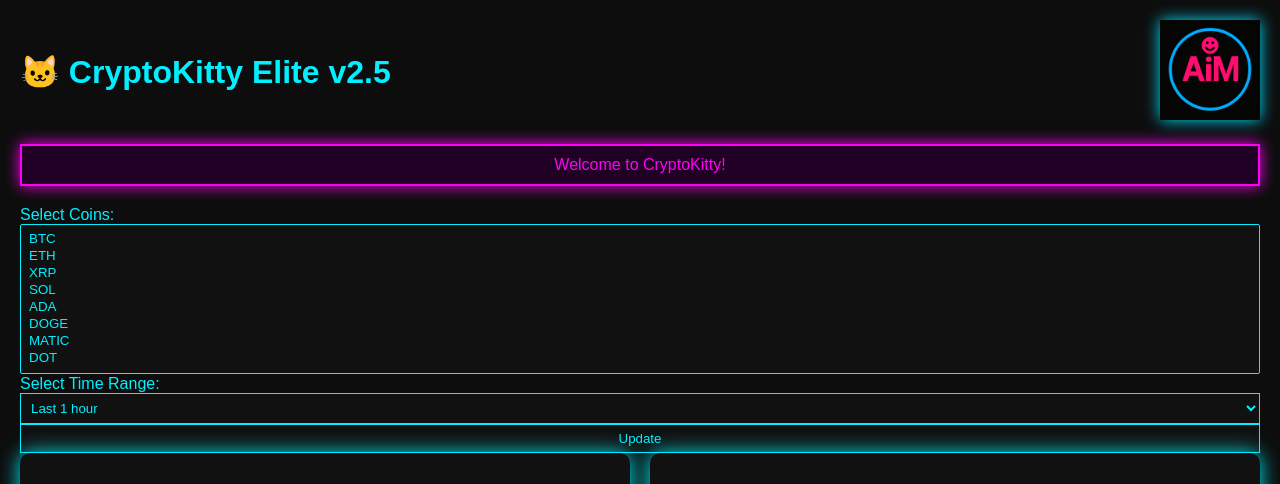
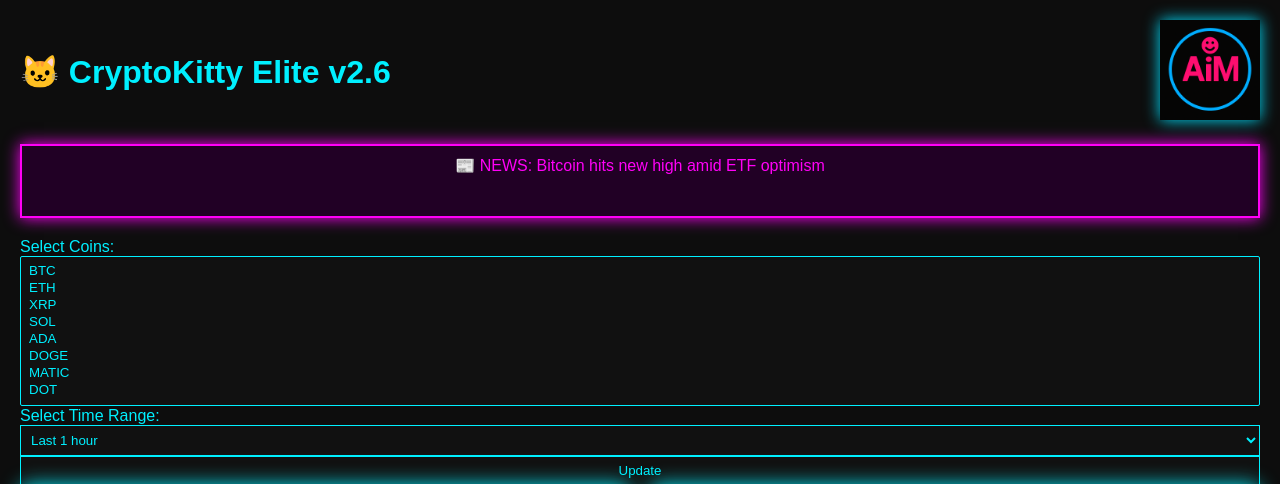
Before and after one commit to MattyAtown/CryptoKitty-Live, a Flask app: page / in a window 1280 px wide. Shown: the top 484 px of the page. Run offline with Flask 3, Linux system fonts and the light colour scheme.

Commit message:
Update index.html

```diff
--- a/templates/index.html
+++ b/templates/index.html
@@ -2,7 +2,7 @@
 <html lang="en">
 <head>
   <meta charset="UTF-8">
-  <title>CryptoKitty Elite v2.5</title>
+  <title>CryptoKitty Elite v2.6</title>
   <script src="https://cdn.jsdelivr.net/npm/chart.js"></script>
   <style>
     body {
@@ -33,6 +33,7 @@
       color: #ff00f7;
       text-align: center;
       box-shadow: 0 0 15px #ff00f7;
+      min-height: 50px;
     }
     .content-row {
       display: flex;
@@ -68,11 +69,12 @@
 <body>
 <div class="main-wrapper">
   <div class="top-bar">
-    <h1>🐱 CryptoKitty Elite v2.5</h1>
+    <h1>🐱 CryptoKitty Elite v2.6</h1>
     <div class="top-right-logo">
       <img src="{{ url_for('static', filename='logo.png') }}" alt="Logo">
     </div>
   </div>
+
   <div class="alert-banner" id="alertBanner">Welcome to CryptoKitty!</div>
 
   <form method="POST">
@@ -195,6 +197,39 @@
     now.getHours().toString().padStart(2, '0') + ':' +
     now.getMinutes().toString().padStart(2, '0') + ':' +
     now.getSeconds().toString().padStart(2, '0');
+
+  // Flashing Banner Rotation Logic
+  const bannerMessages = [];
+  {% for coin, trend in trends.items() %}
+    {% if trend == 'WARNING' %}
+      bannerMessages.push("🚨 WARNING: {{ coin }} is falling fast!");
+    {% elif trend == 'RISER' %}
+      bannerMessages.push("📈 RISING: {{ coin }} is surging upward!");
+    {% endif %}
+  {% endfor %}
+  {% if news_headlines %}
+    {% for news in news_headlines %}
+      bannerMessages.push("📰 NEWS: {{ news }}");
+    {% endfor %}
+  {% endif %}
+
+  let bannerIndex = 0;
+  function rotateBanner() {
+    if (bannerMessages.length > 0) {
+      document.getElementById('alertBanner').textContent = bannerMessages[bannerIndex];
+      bannerIndex = (bannerIndex + 1) % bannerMessages.length;
+    } else {
+      document.getElementById('alertBanner').textContent = "Welcome to CryptoKitty!";
+    }
+  }
+  setInterval(rotateBanner, 5000);
+  rotateBanner();
+
+  // CryptoDog Toggle & Sounds
+  function toggleCryptoDog() {
+    const widget = document.getElementById("cryptoDogWidget");
+    widget.style.display = widget.style.display === "none" ? "block" : "none";
+  }
 </script>
 </body>
 </html>
```
